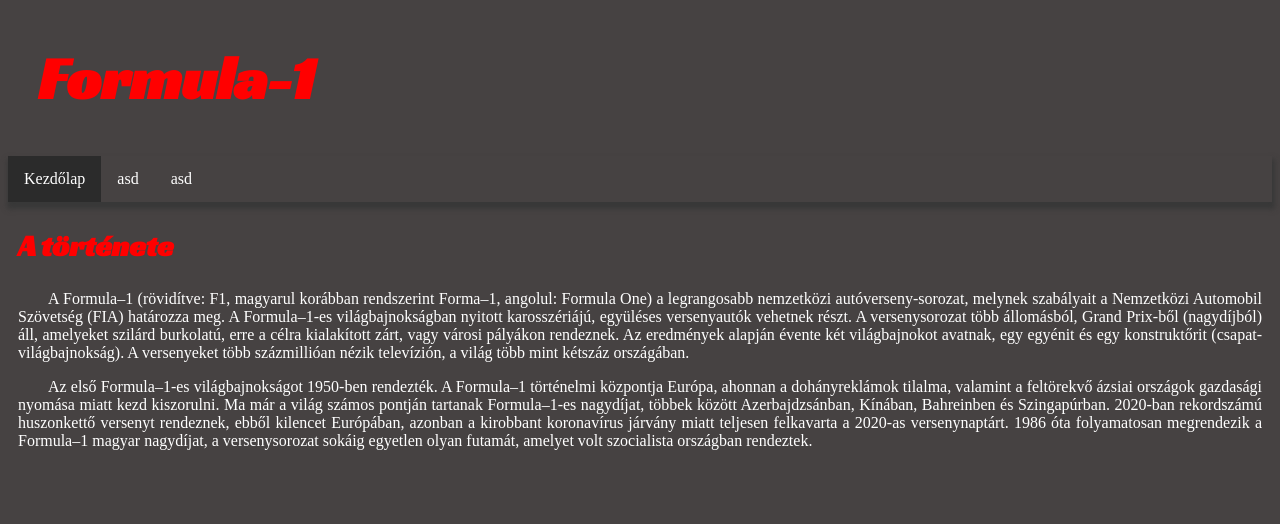
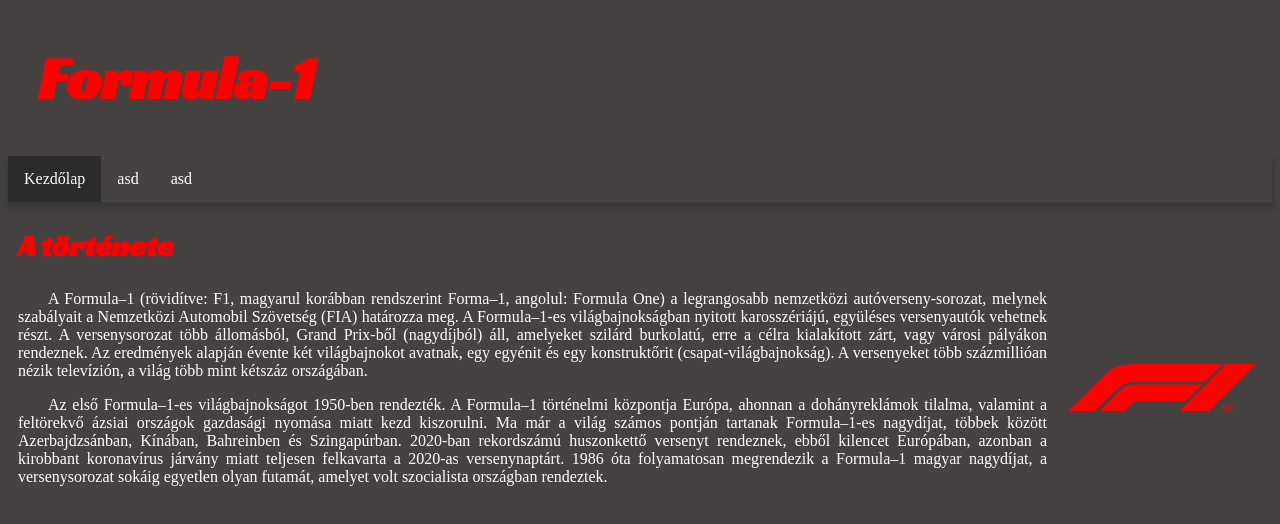
Before and after one commit to Lali98/F1, a plain HTML site: page index.html in a window 1280 px wide. Drawn offline with Linux system fonts and the light colour scheme.

Commit message:
0.5 ver.

```diff
--- a/index.html
+++ b/index.html
@@ -23,6 +23,9 @@
         </div>
         <div class="tortenet">
             <h2>A története</h2>
+
+            <img src="Kep/f1_logo.png" alt="" id="logo">
+
             <p>A Formula–1 (rövidítve: F1, magyarul korábban rendszerint Forma–1, angolul: Formula One) a legrangosabb nemzetközi autóverseny-sorozat, melynek szabályait a Nemzetközi Automobil Szövetség (FIA) határozza meg. A Formula–1-es világbajnokságban nyitott karosszériájú, együléses versenyautók vehetnek részt. A versenysorozat több állomásból, Grand Prix-ből (nagydíjból) áll, amelyeket szilárd burkolatú, erre a célra kialakított zárt, vagy városi pályákon rendeznek. Az eredmények alapján évente két világbajnokot avatnak, egy egyénit és egy konstruktőrit (csapat-világbajnokság). A versenyeket több százmillióan nézik televízión, a világ több mint kétszáz országában.</p>
 
             <p>Az első Formula–1-es világbajnokságot 1950-ben rendezték. A Formula–1 történelmi központja Európa, ahonnan a dohányreklámok tilalma, valamint a feltörekvő ázsiai országok gazdasági nyomása miatt kezd kiszorulni. Ma már a világ számos pontján tartanak Formula–1-es nagydíjat, többek között Azerbajdzsánban, Kínában, Bahreinben és Szingapúrban. 2020-ban rekordszámú huszonkettő versenyt rendeznek, ebből kilencet Európában, azonban a kirobbant koronavírus járvány miatt teljesen felkavarta a 2020-as versenynaptárt. 1986 óta folyamatosan megrendezik a Formula–1 magyar nagydíjat, a versenysorozat sokáig egyetlen olyan futamát, amelyet volt szocialista országban rendeztek.</p>
--- a/kezdolap.css
+++ b/kezdolap.css
@@ -2,3 +2,9 @@
     padding-left: 10px;
     padding-right: 10px;
 }
+
+#logo{
+    width: 200px;
+    float: right;
+    margin-left: 15px;
+}
```
Also changed, not shown: Kep/f1_logo.png (added).
